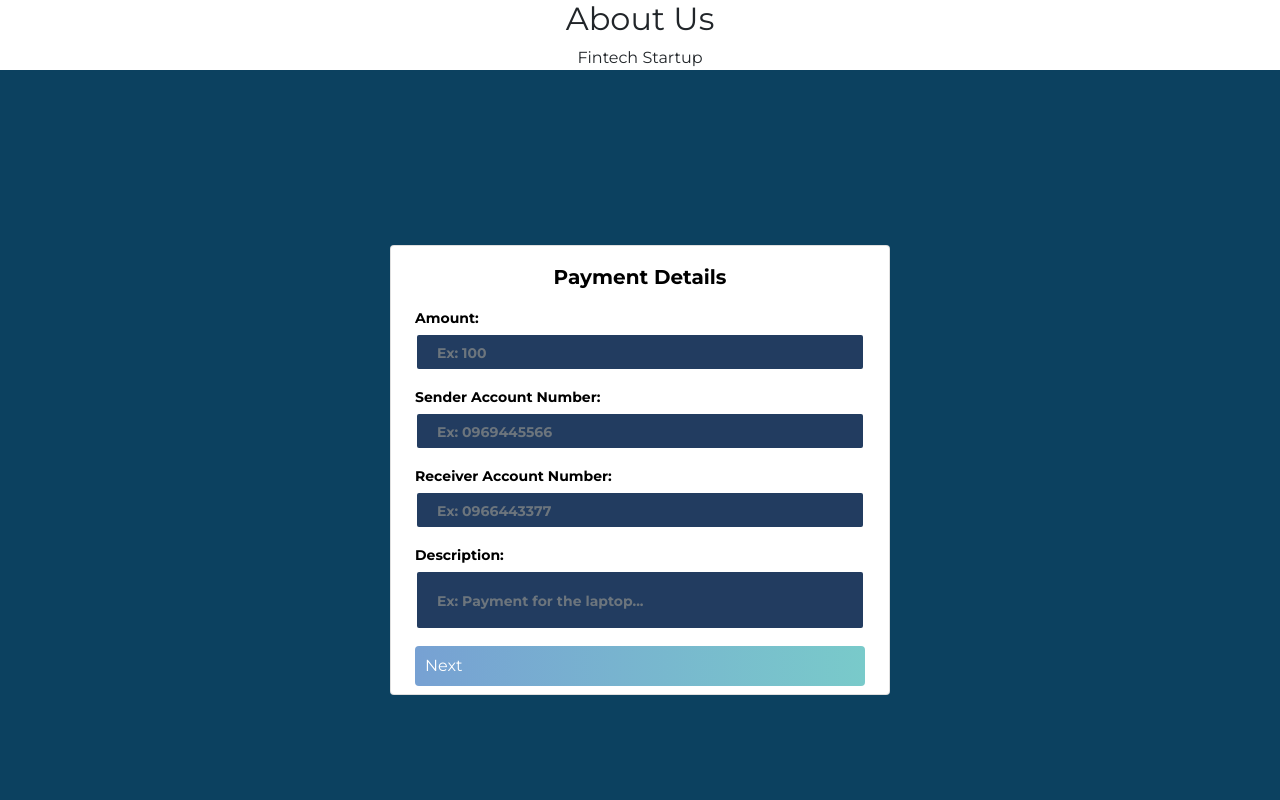
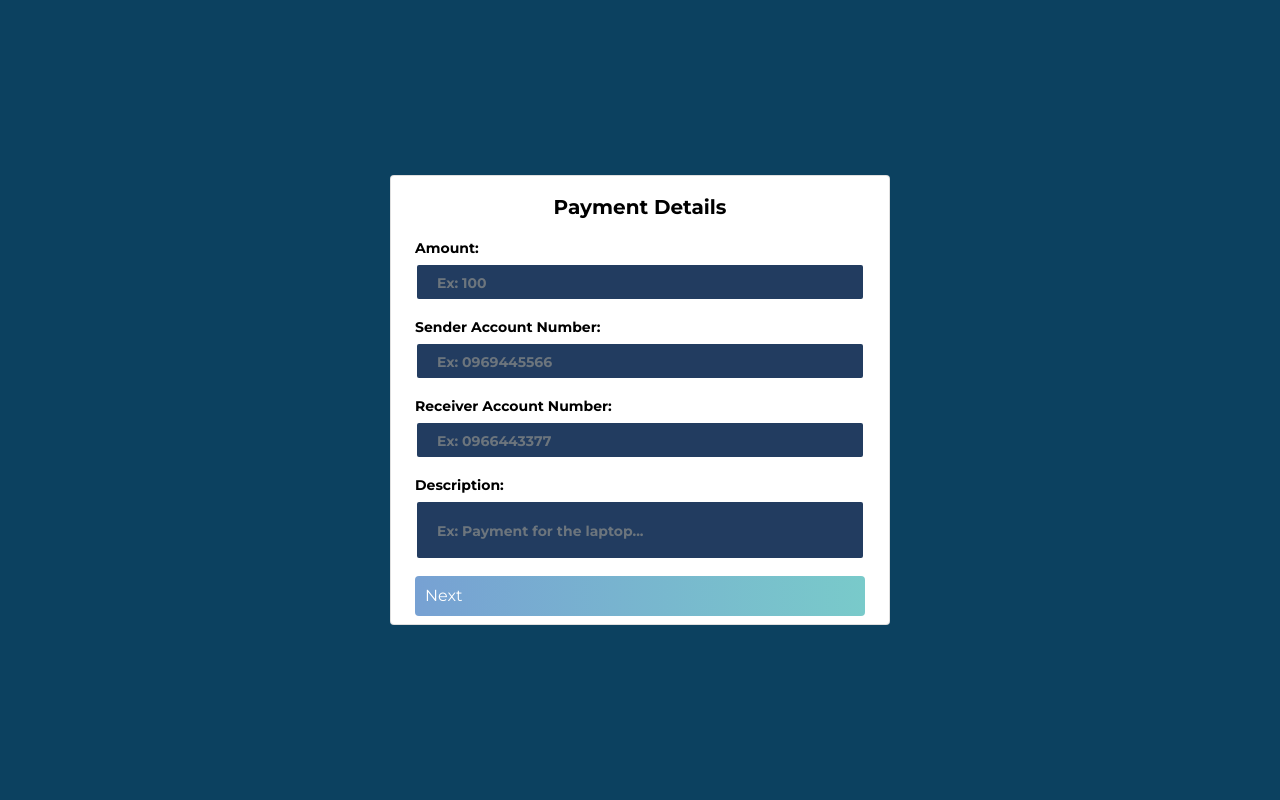
Before and after one commit to Lipila-tech/lipila-fullstack, a React (Create React App) app: page / in a window 1280 px wide. Shown: the top 800 px of the page. Built offline with nearby package versions, Linux system fonts and the light colour scheme; no server answers.

Commit message:
use HashRouter

```diff
--- a/src/App.js
+++ b/src/App.js
@@ -1,29 +1,33 @@
-import { HashRouter } from "react-router-dom";
+import { HashRouter, Routes, Route } from "react-router-dom";
+import * as ReactDOM from "react-dom";
 import Nav from './components/layout/Nav';
-import LandingPage from './components/pages/info/LandingPage';
 import AboutPage from './components/pages/info/AboutPage';
 import ContactPage from './components/pages/info/ContactPage';
 import PaymentInfoPage from './components/pages/info/PaymentInfoPage';
 import ParentComponent from './components/pages/ParentComponent';
 import PaymentButton from './components/pages/PaymentButton';
-import Popup from './components/pages/PopUpComponent';
 import PersonList from './components/TestAxios';
 
 function App() {
   return (
     <HashRouter base="/">
       {/* <Routes>
-        <Route path="/" element={<Nav />}>
-          <Route path="/about" element={<AboutPage />} />
-          <Route path="/contact" element={<ContactPage />} />
-          <Route path="/" element={<ParentComponent />} />
-          <Route path="/lipila" element={<PersonList/>}></Route>
+        <Route path="/" component={Nav}>
+          <Route path="/about" component={AboutPage} />
+          <Route path="/contact" component={ContactPage} />
+          <Route path="/" component={ParentComponent} />
+          <Route path="/lipila" component={PersonList}></Route>
         </Route>
       </Routes> */}
-      <AboutPage/>
-      <ParentComponent/>
+      {/* <Routes>
+        <Route path="/" Component={Nav}>
+        <Route path="/about" component={AboutPage} />
+        </Route>
+      </Routes> */}
+      <ParentComponent />
+      {/* <AboutPage/>
       <ContactPage/>
-      <PersonList/>
+      <PersonList/> */}
     </HashRouter>
   );
 }
```
